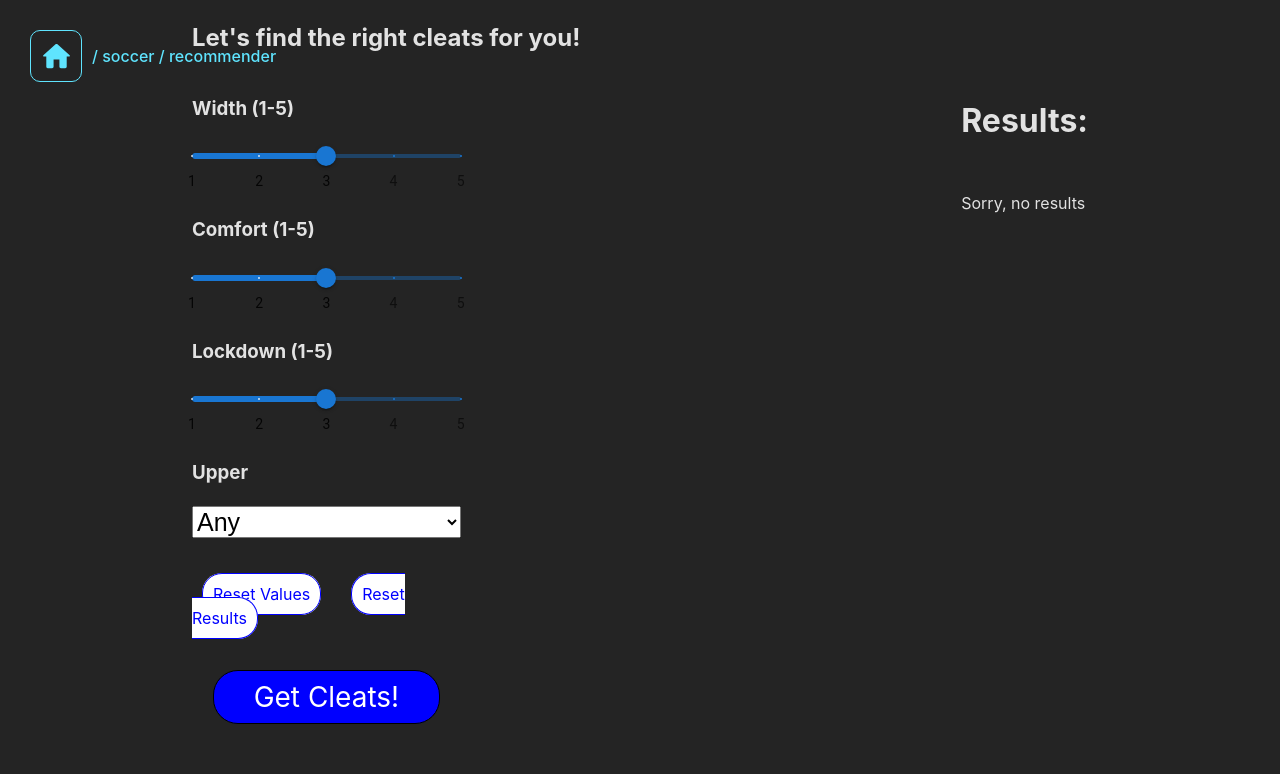
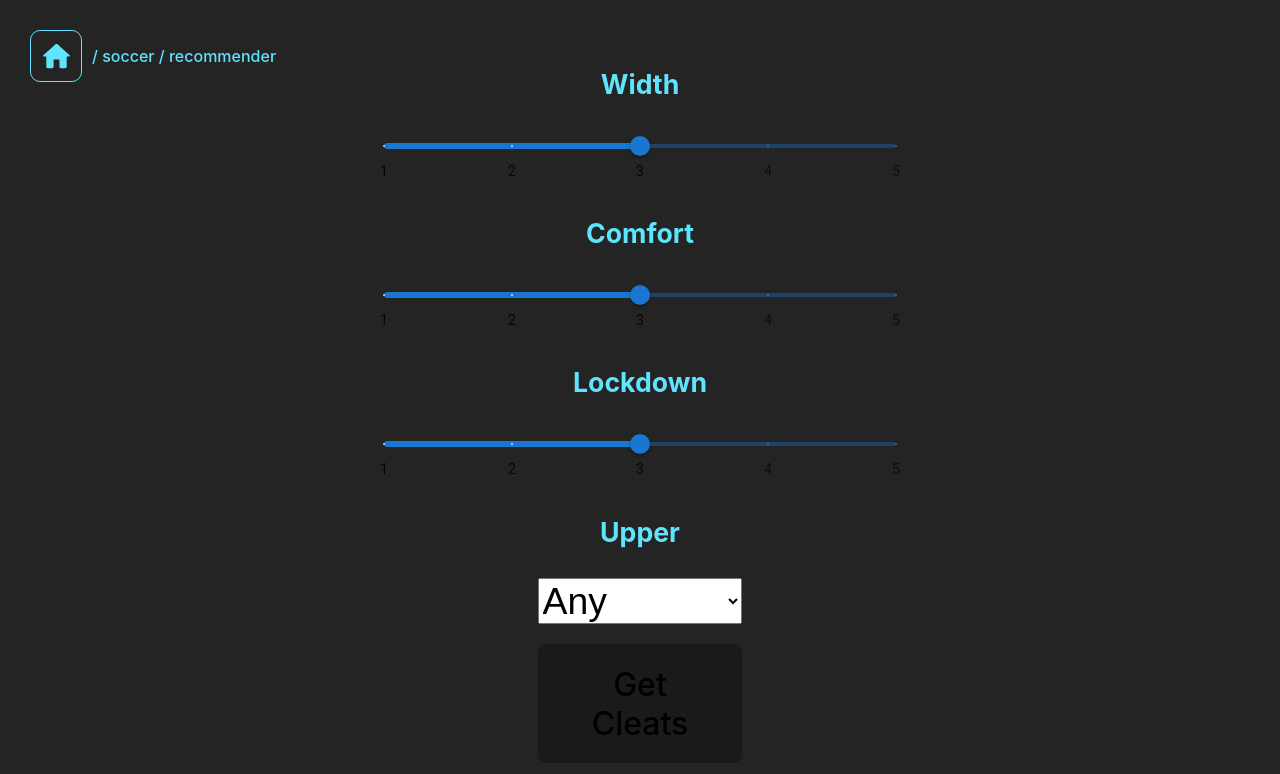
Before and after one commit to Cbain10/cleat-culture, a React (Vite) app: page /soccer/recommender in a window 1280 px wide. Shown: the top 774 px of the page. Built offline with nearby package versions, Linux system fonts and the light colour scheme.

Commit message:
recommender updates

```diff
--- a/src/views/soccerView/chooser/Chooser.css
+++ b/src/views/soccerView/chooser/Chooser.css
@@ -1,74 +1,82 @@
-.chooser-container {
-    margin: auto;
-    width: 70%;
+.recommender-container {
+    display: flex;
+    justify-content: center;
+    align-items: center;
 
-    .aspects-container {
-        float: left;
-        text-align: left;
-        width: 30%;
+    color: var(--primary-color);
 
-        .upper-options {
-            font-size: 25px;
-            width: 100%;
+    .selections-container {
+        display: flex;
+        flex-direction: column;
+        justify-content: center;
+        align-items: center;
+        width: 100vw;
+        height: 100vh;
+
+
+        .selection-category {
+            text-align: center;
+            width: 40%;
         }
 
-        .get-container {
-            width: 100%;
+        .upper-section {
+            text-align: center;
+            width: 40%;
+            margin-bottom: 20px;
 
-            .get-cleats-button {
-                margin: auto;
-                width: 80%;
-                left: 50%;
-                text-align: center;
-                justify-content: center;
-                padding: 5px;
-                background-color: blue;
-                color: white;
-                font-size: 28px;
-                margin-top: 40px;
-                border-radius: 25px;
-                border: 1px solid black;
-                cursor: pointer;
+            .selector {
+                font-size: 28pt;
+                width: 40%;
             }
         }
 
-        .reset-container {
-            margin-top: 20px;
+        .get-cleats-btn {
+            width: 16%;
+            font-size: 24pt;
+        }
+    }
 
-            .reset-button {
-                justify-content: center;
-                width: 25%;
-                margin: 20px 20px 10px 10px;
-                color: blue;
-                background-color: white;
-                border-radius: 20px;
-                border: 1px solid blue;
-                padding: 10px;
-            }
-        }
+    .category {
+        font-size: 20pt;
+    }
 
+    .spinner {
+        display: flex;
+        height: 100vh;
+        justify-content: center;
+        align-items: center;
     }
 
     .results-section {
-        float: right;
+        display: flex;
+        flex-direction: column;
+        align-items: center;
+        width: 100vw;
+
+        .reset-btn {
+            position: absolute;
+            top: 4vh;
+            left: 59vw;
+            color: var(--secondary-color);
+        }
 
         .cleat-item {
-            padding: 30px 50px 50px 50px;
-            text-align: left;
-            border: 1px solid gray;
+            display: flex;
+            width: 30%;
+            border: 1px solid var(--primary-color);
             border-radius: 10px;
-            margin-bottom: 25px;
-        }
+            margin: 10px;
 
-        .cleat-label {
-            display: inline-block;
-            padding-left: 20px;
-            font-size: 18pt;
-        }
-
-        .cleat-image {
-            float: left;
+            .cleat-image {
+                border-radius: 10px;
+            }
+            .cleat-label {
+                display: flex;
+                justify-content: center;
+                align-items: center;
+                width: 100%;
+                /* text-align: center; */
+            }
         }
     }
-
 }
--- a/src/views/soccerView/chooser/Chooser.tsx
+++ b/src/views/soccerView/chooser/Chooser.tsx
@@ -13,7 +13,7 @@ const Chooser = () => {
     const [comfort, setComfort] = useState<number>(3);
     const [lockdown, setLockdown] = useState<number>(3);
     const [upper, setUpper] = useState<string>('any');
-    const [result, setResult] = useState<Cleat[]>([]);
+    const [results, setResults] = useState<Cleat[]>();
     const [loading, setLoading] = useState<boolean>(false);
 
     const uppers = [
@@ -24,14 +24,14 @@ const Chooser = () => {
     ];
 
     const options = uppers.map((option) => {
-        return <option value={option.value}>{option.text}</option>
+        return <option key={option.value} value={option.value}>{option.text}</option>
     });
 
     const getCleatsHandler = () => {
         setLoading(true);
         dynamoCleatService.getCleatsByValue(width*2, comfort*2, lockdown*2, upper)
             .then((response) => {
-                setResult(response);
+                setResults(response);
                 setLoading(false);
             });
     }
@@ -41,6 +41,7 @@ const Chooser = () => {
         setWidth(3);
         setLockdown(3);
         setUpper('any');
+        setResults(undefined);
     }
 
     const marks = [
@@ -51,101 +52,124 @@ const Chooser = () => {
         { value: 5, label: '5' }
     ]
 
+    const SelectionsSection = () => {
         return (
-        <>
-            <Nav />
-            <div className='chooser-container'>
-                <h2>Let's find the right cleats for you!</h2>
-                <div className='aspects-container'>
-
-                    <div className="width-section">
-                        <h3>Width (1-5)</h3>
+            <div className='selections-container'>
+                <div className="selection-category">
+                    <h3 className="category">Width</h3>
                     <Slider
                         value={width}
-                            // onChange={width => setWidth(width.target.value)}
+                        onChange={(e, val) => {
+                            console.log(e);
+                            setWidth(Array.isArray(val) ? val[0] : val)
+                        }}
                         step={1}
                         marks={marks}
                         min={1}
                         max={5}
                     />
                 </div>
-                    <div className="comfort-section">
-                        <h3>Comfort (1-5)</h3>
+                <div className="selection-category">
+                    <h3 className="category">Comfort</h3>
                     <Slider
                         value={comfort}
-                            // onChange={e => setComfort(e.target.value)}
+                        onChange={(e, val) => {
+                            console.log(e);
+                            setComfort(Array.isArray(val) ? val[0] : val)
+                        }}
                         step={1}
                         marks={marks}
                         min={1}
                         max={5}
                     />
                 </div>
-                    <div className="lockdown-section">
-                        <h3>Lockdown (1-5)</h3>
+                <div className="selection-category">
+                    <h3 className="category">Lockdown</h3>
                     <Slider
                         value={lockdown}
-                            // onChange={e => setLockdown(e.target.value)}
+                        onChange={(e, val) => {
+                            console.log(e);
+                            setLockdown(Array.isArray(val) ? val[0] : val)
+                        }}
                         step={1}
                         marks={marks}
                         min={1}
                         max={5}
                     />
                 </div>
-
                 <div className="upper-section">
-                        <h3>Upper</h3>
+                    <h3 className="category">Upper</h3>
                     <select
-                            className="upper-options"
+                        className="selector"
                         value={upper}
                         onChange={(e) => setUpper(e.target.value)}
                     >{options}</select>
                 </div>
-                    <br />
+                <button className="get-cleats-btn" onClick={getCleatsHandler}>Get Cleats</button>
+            </div>
+        )
+    }
 
-                    <div className="reset-container">
-                        <span className="reset-button" onClick={resetValuesHandler}>Reset Values</span>
-                        <span className="reset-button" onClick={() => setResult([])}>Reset Results</span>
-                    </div>
-                    <div className="get-container">
-                        <div className="get-cleats-button" onClick={getCleatsHandler}>Get Cleats!</div>
-                    </div>
-                </div>
-
-                <div className='results-section'>
-                    {loading &&
+    const LoadingSpinner = () => {
+        return (
+            <div className="spinner">
                 <ClipLoader
-                        color={'red'}
+                    color={'#5fe4fe'}
                     loading={true}
                     size={150}
                     aria-label='Loading Spinner'
                 />
+            </div>
+        )
     }
-                    {!loading &&
-                        <div className='result-cleats'>
+
+    const ResultsSection = () => {
+        return (
+            <div className='results-section'>
                 <h1>Results:</h1>
+                <button
+                    className="reset-btn"
+                    onClick={resetValuesHandler}
+                >Reset</button>
                 <br />
-                            {result.length === 0 &&
+                {results?.length === 0 &&
                     <div>Sorry, no results</div>
                 }
-                            {result.length > 0 &&
-                                result.map((boot) => {
+                {results?.length &&
+                    results?.map((boot) => {
                         return (
-                                        <Link to={`/cleat/${boot.cleatName}`}>
-                                            <div className="cleat-item">
+                            <Link className='cleat-item' key={boot.cleatName} to={`/cleat/${boot.cleatName}`}>
                                 {boot.imageUrl &&
                                     <img className='cleat-image' src={boot.imageUrl} width={100} alt="idk" />
                                 }
                                 <h3 className="cleat-label">{boot.brand} {boot.cleatName}</h3>
-                                            </div>
                             </Link>
                         )
                     })}
             </div>
+        )
     }
-                </div>
+
+    return (
+        <>
+            <Nav />
+            <div className="recommender-container">
+                {(!results && !loading) &&
+                    SelectionsSection()
+                }
+                {loading &&
+                    LoadingSpinner()
+                }
+                {results &&
+                    ResultsSection()
+                }
             </div>
         </>
     )
 }
 
+
+
+
+
 export default Chooser;
```
Also changed, not shown: 1 other file (tests, documents, lock files or other folders). Lines whose indentation alone changed are shown as unchanged.
